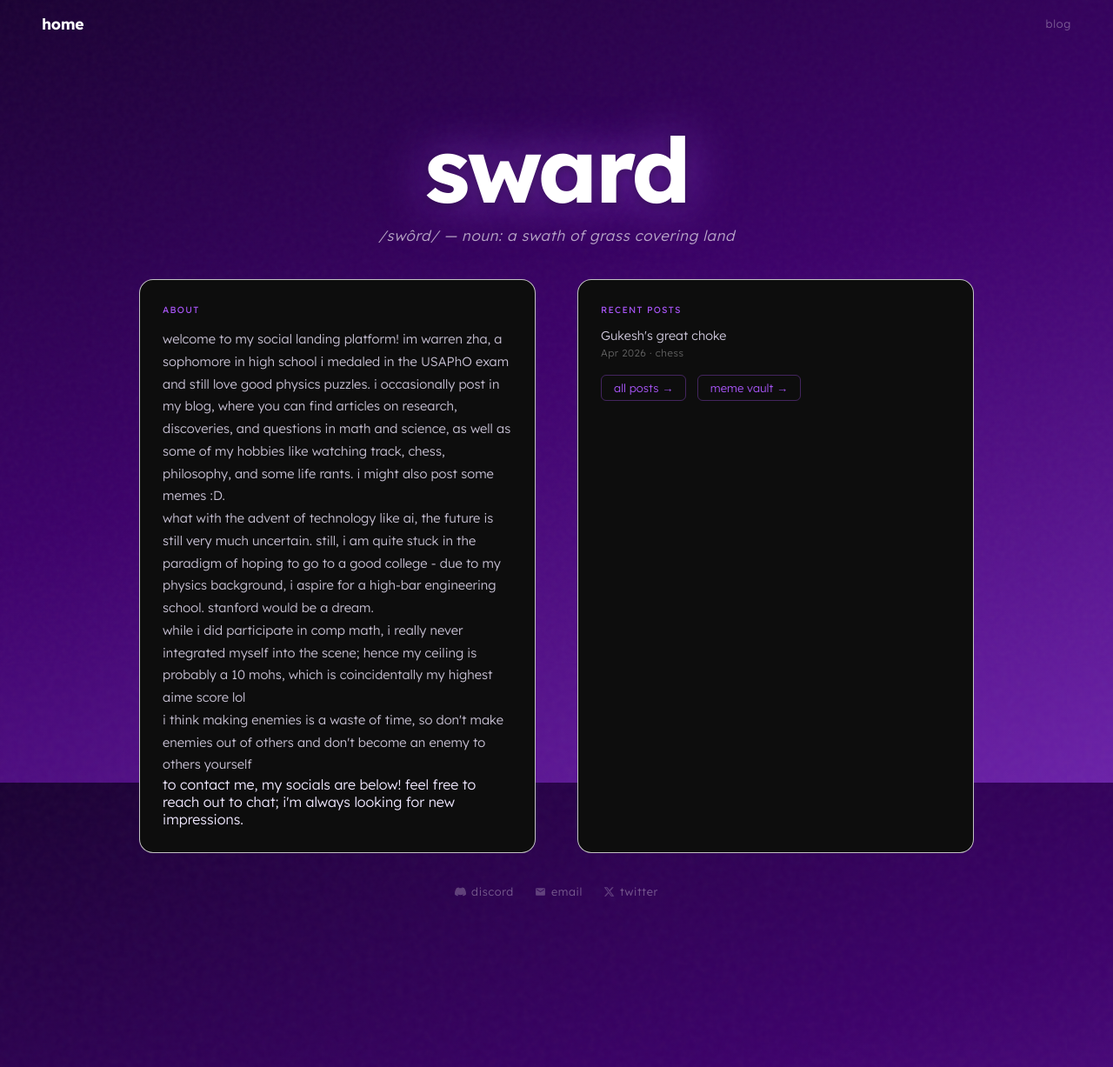
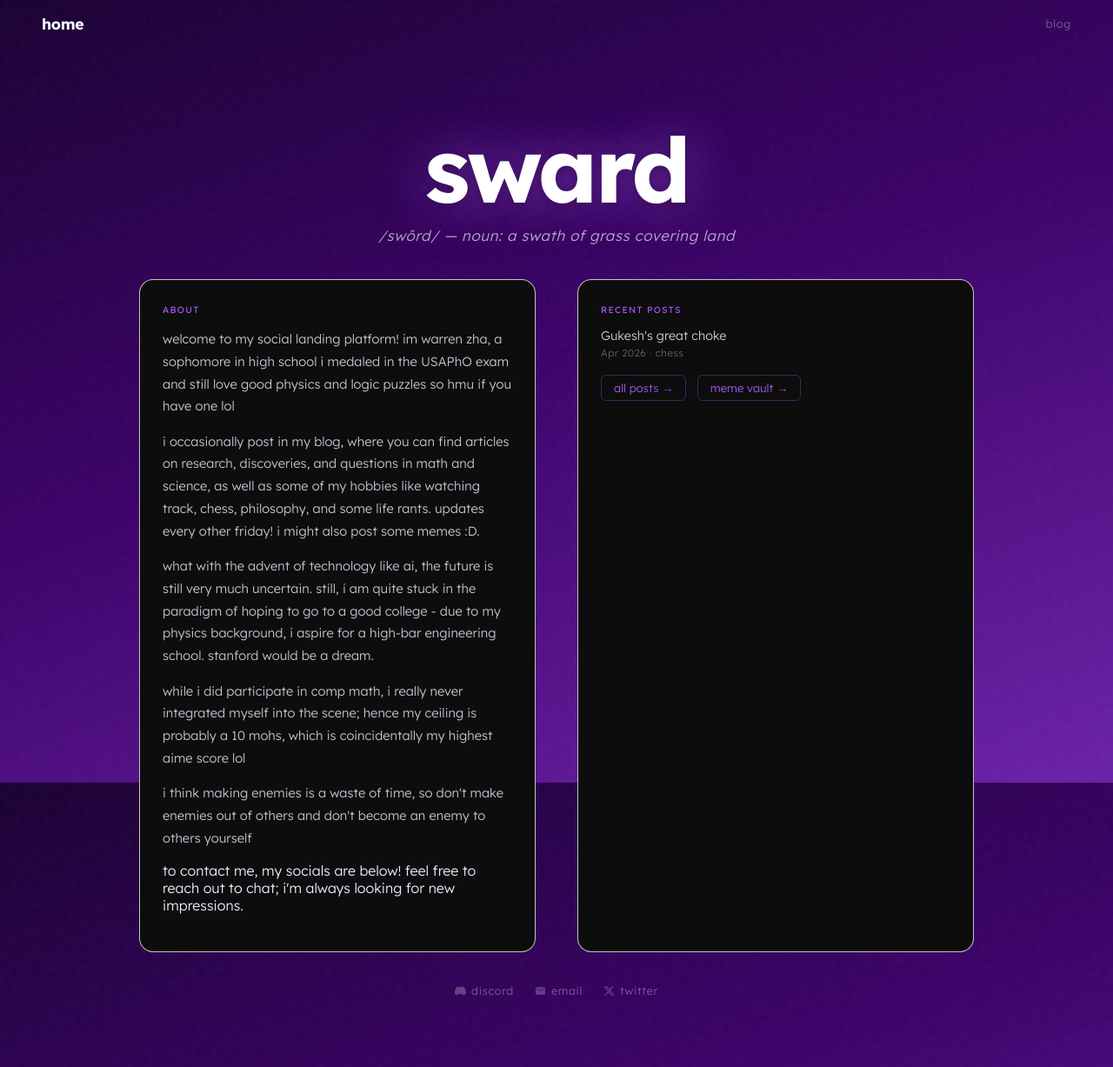
Before and after one commit to swardforever/home, a Jekyll site: the page built from index.html, in a window 1280 px wide and 1227 px high. Shown: the whole window at 87% size. Built offline with Jekyll 4.4.1, drawn with Linux system fonts in a browser that asks for light colours.

Commit message:
Update index.html

```diff
--- a/index.html
+++ b/index.html
@@ -63,6 +63,7 @@ layout: default
     font-size: 0.92rem;
     line-height: 1.75;
     color: rgba(240, 232, 255, 0.82);
+    margin-bottom: 1em;
   }
 
   .blog-list {
@@ -177,10 +178,11 @@ layout: default
       <div class="box-label">about</div>
       <p>
         welcome to my social landing platform! im warren zha, a sophomore in high school
-        i medaled in the USAPhO exam and still love good physics puzzles. i occasionally post in my blog,
-        where you can find articles on research, discoveries, and questions in math and science, as well as
-        some of my hobbies like watching track, chess, philosophy, and some life rants.
-        i might also post some memes :D. </p>
+        i medaled in the USAPhO exam and still love good physics and logic puzzles so hmu if you have one lol </p>
+
+        <p> i occasionally post in my blog, where you can find articles on research, discoveries, and questions in
+        math and science, as well as some of my hobbies like watching track, chess, philosophy, and some life rants.
+        updates every other friday! i might also post some memes :D. </p>
 
         <p> what with the advent of technology like ai, the future is still very much uncertain. still,
         i am quite stuck in the paradigm of hoping to go to a good college - due to my physics background, i
```
